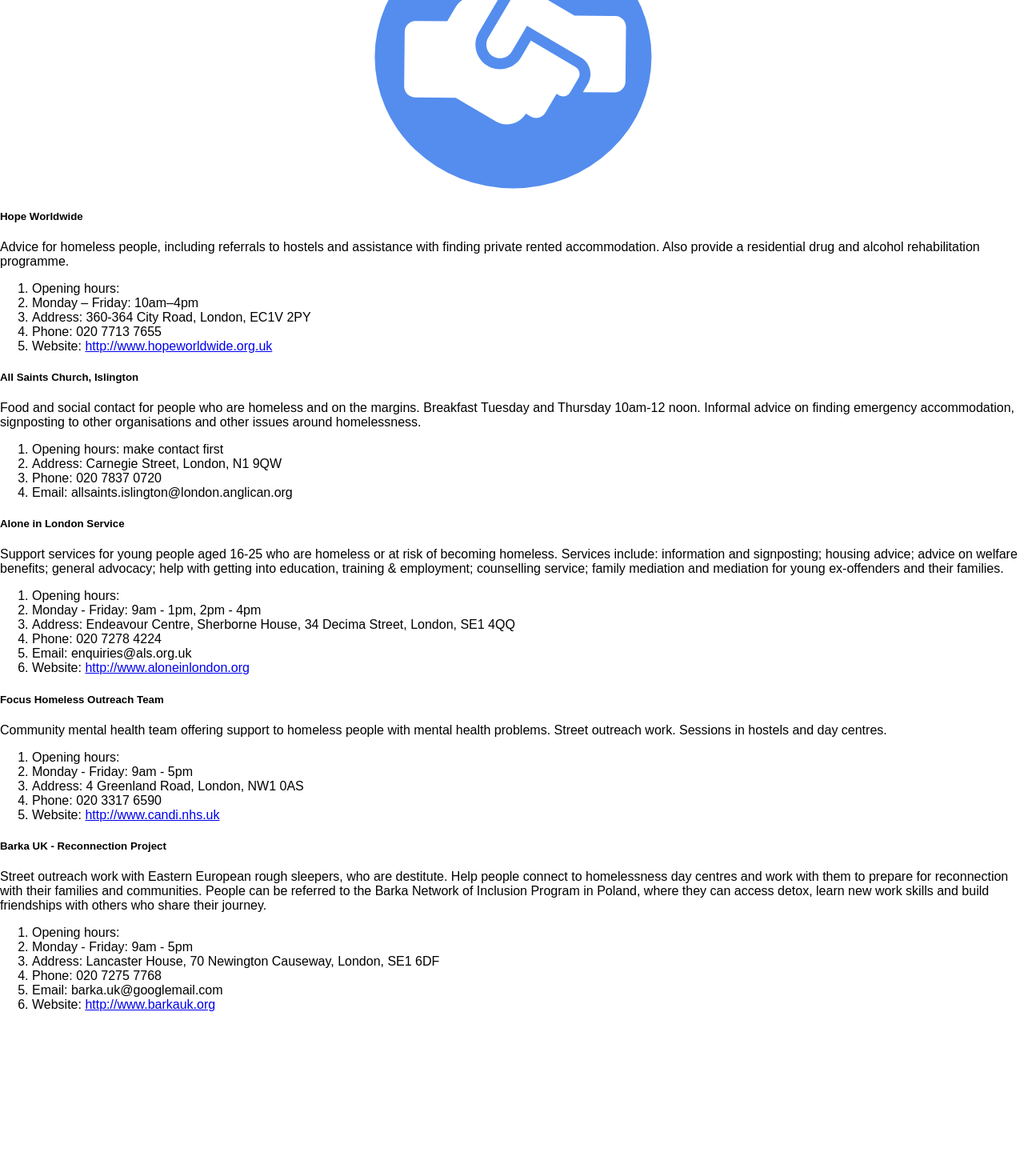
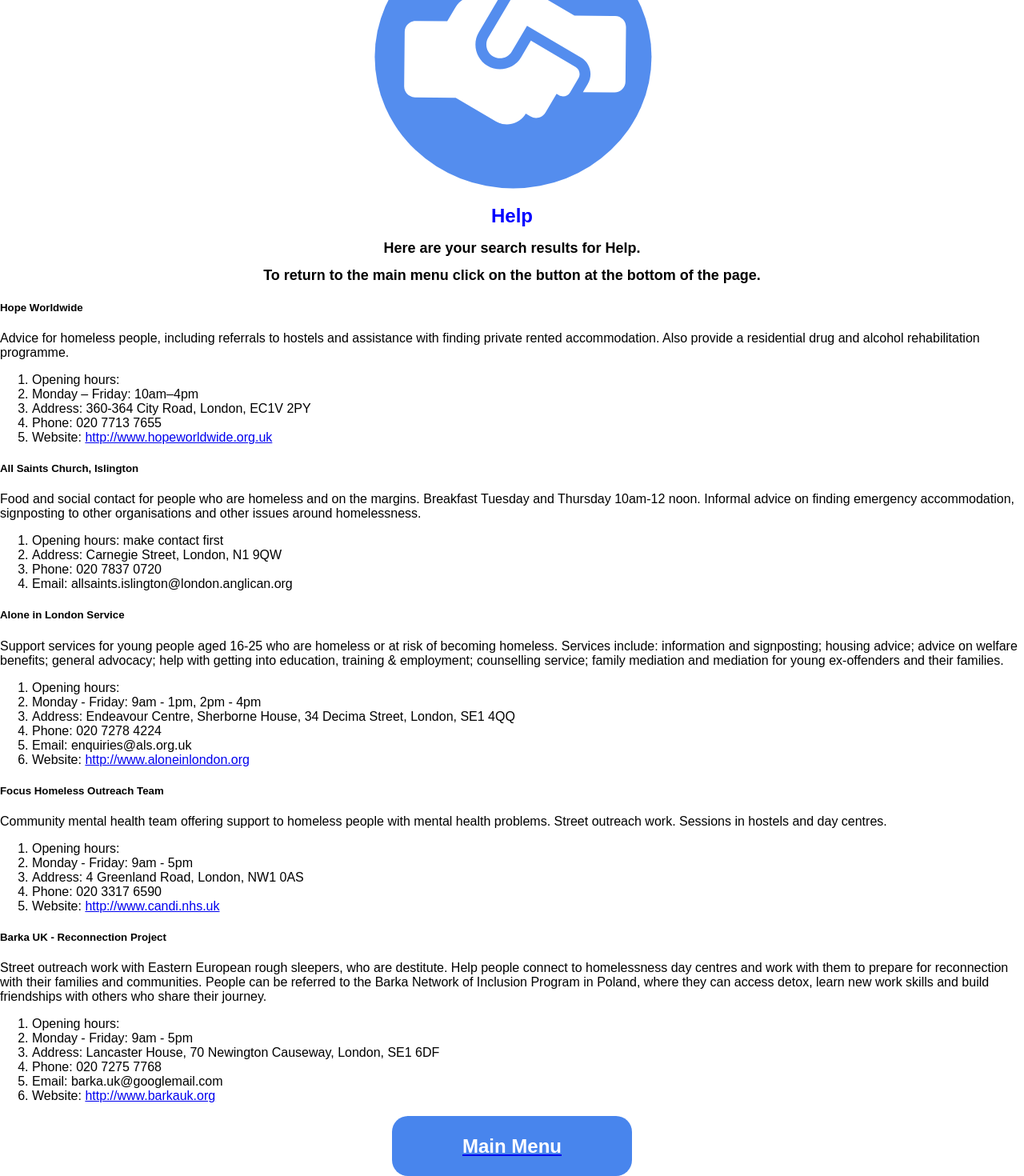
Before and after one commit to kodiri/homeless-and-hungry, a React (Create React App) app: page /help in a window 1280 px wide. Shown: the part 101-1571 px from the top of the page at 80% size. Before the commit the page ends 1382 px from the top, so only its background shows below. Built offline with nearby package versions, Linux system fonts and the light colour scheme.

Commit message:
added all buttons and description to each component

```diff
--- a/src/Accomodation.js
+++ b/src/Accomodation.js
@@ -75,7 +75,7 @@
                                 </div>
                             </div>
                             <break></break>
-                            <Link to='/Interface'>
+                            <Link to='/'>
               <div className="Btn"><label>Main Menu</label></div>
             </Link>
                         </div>
--- a/src/Clothing.js
+++ b/src/Clothing.js
@@ -1,12 +1,16 @@
 import React, { Component } from 'react';
 import './Clothing.css';
 import ClothingIcon from './Icons/ClothingIcon.svg';
+import { Link } from 'react-router-dom';
 
 class Clothing extends Component {
     render() {
         return (
             <div className="body">
                 <img src={ClothingIcon} className="Icon" alt="Clothing Icon" />
+                <div><h1 className="MainHeading">Clothing</h1>
+                    <div><h1 className="IntroText">Here are your search results for Clothing.</h1>
+                        <div><h1 className="IntroText">To return to the main menu click on the button at the bottom of the page.</h1>
                             <div className='ClothingItems'>
                                 <div className='item'>
                                     <h4>The St Leonard’s Church</h4>
@@ -36,6 +40,13 @@
                                     </ol>
                                 </div>
                             </div>
+                            <break></break>
+                            <Link to='/'>
+              <div className="Btn"><label>Main Menu</label></div>
+            </Link>
+                        </div>
+                    </div>
+                </div>
             </div>
         );
     }
--- a/src/Food.js
+++ b/src/Food.js
@@ -1,6 +1,7 @@
 import React from 'react';
 import './Food.css';
 import FoodIcon from './Icons/FoodIcon.svg';
+import { Link } from 'react-router-dom';
 
 
 export default class Food extends React.Component {
@@ -8,6 +9,9 @@
         return (
             <div>
                 <img src={FoodIcon} className="Icon" alt="Food Icon" />
+                <div><h1 className="MainHeading">Food</h1>
+                    <div><h1 className="IntroText">Here are your search results for Food.</h1>
+                        <div><h1 className="IntroText">To return to the main menu click on the button at the bottom of the page.</h1>
                             <div className='FoodItems'>
                                 <div className='item'>
                                     <h5>BLOOMSBURY CENTRAL BAPTIST CHURCH</h5>
@@ -70,6 +74,13 @@
                                         </ol>
                                     </div>
                                 </div>
+                                <break></break>
+                                <Link to='/'>
+                                    <div className="Btn"><label>Main Menu</label></div>
+                                </Link>
+                            </div>
+                        </div>
+                    </div>
                 </div>
             </div>
         )
--- a/src/Help.js
+++ b/src/Help.js
@@ -1,6 +1,7 @@
 import React, { Component } from 'react';
 import './Help.css';
 import HelpIcon from './Icons/HelpIcon.svg';
+import { Link } from 'react-router-dom';
 
 
 class Help extends Component {
@@ -8,6 +9,9 @@
         return (
             <div className="body">
                 <img src={HelpIcon} className="Icon" alt="Help Icon" />
+                <div><h1 className="MainHeading">Help</h1>
+                    <div><h1 className="IntroText">Here are your search results for Help.</h1>
+                        <div><h1 className="IntroText">To return to the main menu click on the button at the bottom of the page.</h1>
                             <div className='HelpItems'>
                                 <div className='item'>
                                     <h5>Hope Worldwide</h5>
@@ -89,6 +93,13 @@
                                     </ol>
                                 </div>
                             </div>
+                            <break></break>
+                            <Link to='/'>
+                                <div className="Btn"><label>Main Menu</label></div>
+                            </Link>
+                        </div>
+                    </div>
+                </div>
             </div>
 
         );
--- a/src/Medical.js
+++ b/src/Medical.js
@@ -1,12 +1,16 @@
 import React, { Component } from 'react';
 import './Medical.css';
 import MedicalIcon from './Icons/MedicalIcon.svg';
+import { Link } from 'react-router-dom';
 
 class Medical extends Component {
     render() {
         return (
             <div className="App">
                 <img src={MedicalIcon} className="Icon" alt="Medical Icon" />
+                <div><h1 className="MainHeading">Medical</h1>
+                    <div><h1 className="IntroText">Here are your search results for Medical.</h1>
+                        <div><h1 className="IntroText">To return to the main menu click on the button at the bottom of the page.</h1>
                             <div className='MecdicalItems'>
                                 <div className='item'>
                                     <h4>Kings Cross Primary Health Care Centre</h4>
@@ -70,6 +74,13 @@
                                     </ol>
                                 </div>
                             </div>
+                            <break></break>
+                            <Link to='/'>
+                                <div className="Btn"><label>Main Menu</label></div>
+                            </Link>
+                        </div>
+                    </div>
+                </div>
             </div>
         );
     }
--- a/src/Washing.js
+++ b/src/Washing.js
@@ -1,12 +1,16 @@
 import React, { Component } from 'react';
 import './Washing.css';
 import WashingIcon from './Icons/WashingIcon.svg';
+import { Link } from 'react-router-dom';
 
 class Washing extends Component {
     render() {
         return (
             <div className="body">
                 <img src={WashingIcon} className="Icon" alt="Washing Icon" />
+                <div><h1 className="MainHeading">Washing</h1>
+                    <div><h1 className="IntroText">Here are your search results for Washing.</h1>
+                        <div><h1 className="IntroText">To return to the main menu click on the button at the bottom of the page.</h1>
                             <div className='WashingItems'>
                                 <div className='item'>
                                     <h4>Barons Court Project</h4>
@@ -37,6 +41,13 @@
                                     </ol>
                                 </div>
                             </div>
+                            <break></break>
+                            <Link to='/'>
+                                <div className="Btn"><label>Main Menu</label></div>
+                            </Link>
+                        </div>
+                    </div>
+                </div>
             </div>
         );
     }
```
Lines whose indentation alone changed are shown as unchanged.
